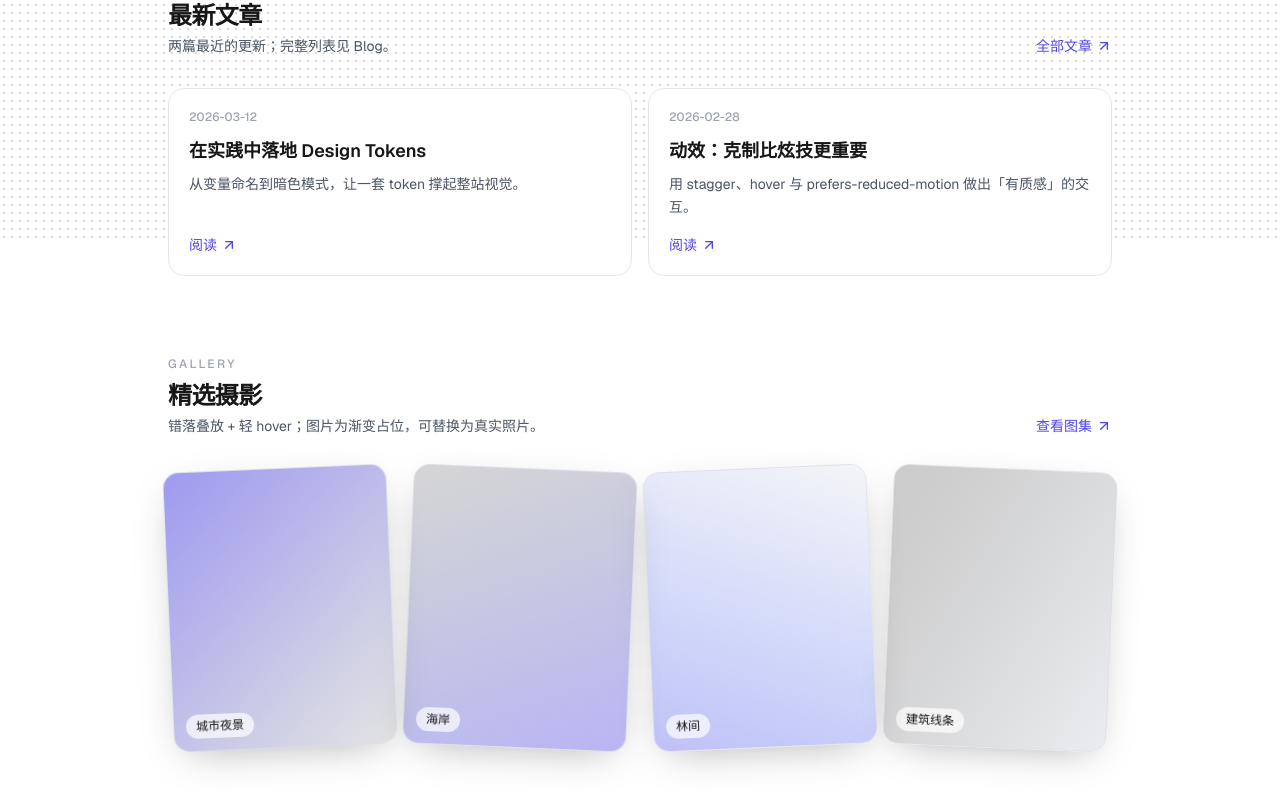
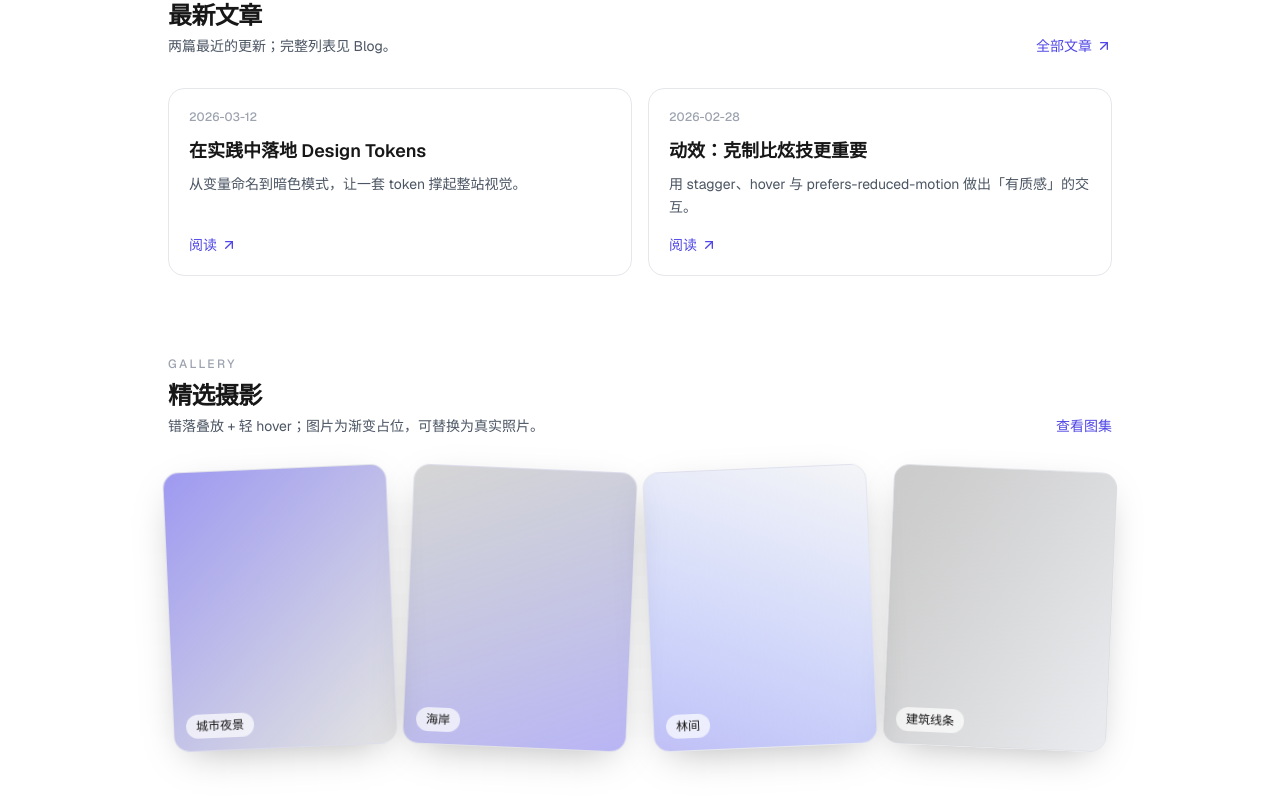
Before and after one commit to TXWSLYF/alex-homepage, a Next.js app: page / in a window 1280 px wide. Shown: the part 559-1366 px from the top of the page. Built offline with nearby package versions, Linux system fonts and the light colour scheme; no server answers.

Commit message:
Revert "Update global styles and enhance blog teaser component: adjust body background gradient size, and add background class to HomeBlogTeaser for improved styling."
This reverts commit 178a495fac25490ebcccdc94bbbaec3dfc128183.

```diff
--- a/app/components/home-blog-teaser.tsx
+++ b/app/components/home-blog-teaser.tsx
@@ -42,7 +42,6 @@ export function HomeBlogTeaser() {
               delay: staggerDelay(reduced, i),
               ...softTransition(reduced),
             }}
-            className="bg-background"
           >
             <Link
               href={`/blog/${post.slug}`}
--- a/app/components/home-photo-spotlight.tsx
+++ b/app/components/home-photo-spotlight.tsx
@@ -4,7 +4,6 @@ import { photoSpotlightItems } from "@/content/photos";
 import { softTransition, staggerDelay } from "@/lib/motion-presets";
 import Link from "next/link";
 import { motion, useReducedMotion } from "motion/react";
-import { ArrowUpRight } from "lucide-react";
 
 export function HomePhotoSpotlight() {
   const reduced = useReducedMotion();
@@ -25,10 +24,9 @@ export function HomePhotoSpotlight() {
         </div>
         <Link
           href="/gallery"
-          className="mt-4 inline-flex items-center gap-1 text-sm font-medium text-brand hover:underline sm:mt-0"
+          className="mt-4 text-sm font-medium text-brand hover:underline sm:mt-0"
         >
           查看图集
-          <ArrowUpRight className="h-4 w-4" aria-hidden />
         </Link>
       </div>
 
--- a/app/globals.css
+++ b/app/globals.css
@@ -93,14 +93,14 @@ html.dark {
 }
 
 
-body::before {
+/* body::before {
   content: "";
   position: fixed;
   inset: 0;
   z-index: 0;
   pointer-events: none;
-  background-image: radial-gradient(color-mix(in srgb, var(--foreground) 16%, transparent) 1px,
+  background-image: radial-gradient(color-mix(in srgb, var(--foreground) 32%, transparent) 1px,
       transparent 1px);
-  background-size: 8px 8px;
+  background-size: 16px 16px;
   background-position: 0 0;
-}
+} */
```
